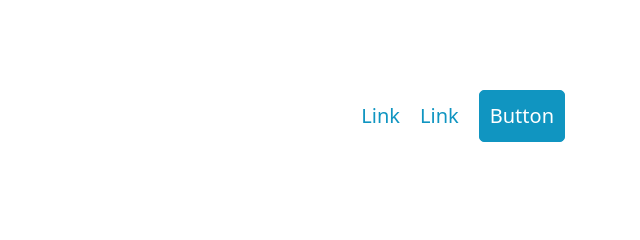
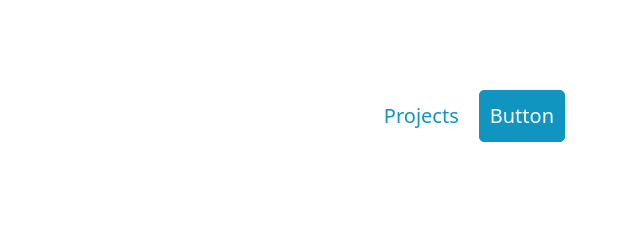
Before and after one commit to RWDevelopment/RWDevelopment.github.io, a plain HTML site: page index.html in a window 1280 px wide. Shown: the top 240 px of the page, 640-1280 px from the left. Drawn offline with nearby package versions, Linux system fonts and the light colour scheme.

Commit message:
Update index.html

```diff
--- a/index.html
+++ b/index.html
@@ -13,8 +13,7 @@
           <li><strong>RWDevelopment.github.io</strong></li>
         </ul>
         <ul>
-          <li><a href="#">Link</a></li>
-          <li><a href="#">Link</a></li>
+          <li><a href="#">Projects</a></li>
           <li><a href="#" role="button">Button</a></li>
         </ul>
       </nav>
```
